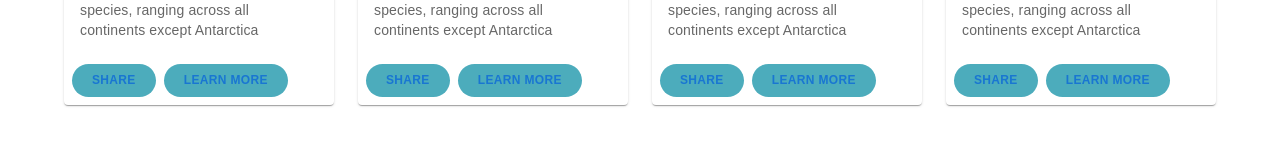
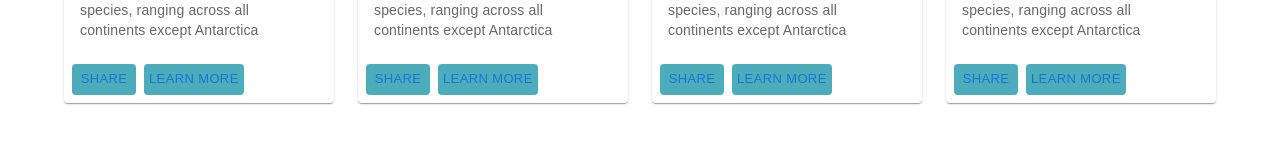
Before and after one commit to Anushri-Rawat/D4D_frontend, a React (Create React App) app: page / in a window 1280 px wide. Shown: the part 811-952 px from the top of the page. Built offline with nearby package versions, Linux system fonts and the light colour scheme; a web font is replaced by a local one.

Commit message:
modified btn

```diff
--- a/src/index.css
+++ b/src/index.css
@@ -10,14 +10,16 @@ body {
   /* background: #dff4f1; */
 }
 .css-sghohy-MuiButtonBase-root-MuiButton-root,
-.css-1nclpby-MuiButtonBase-root-MuiButton-root,
-[class*="MuiButtonBase"] {
+.css-1nclpby-MuiButtonBase-root-MuiButton-root {
   background-color: #4cacbc !important;
   border-radius: 50px !important;
   font-size: 12px !important;
   box-shadow: none !important;
   padding: 6px 20px !important;
   font-weight: 600 !important;
+}
+[class*="MuiButtonBase"] {
+  background-color: #4cacbc !important;
 }
 .description {
   display: flex;
```
